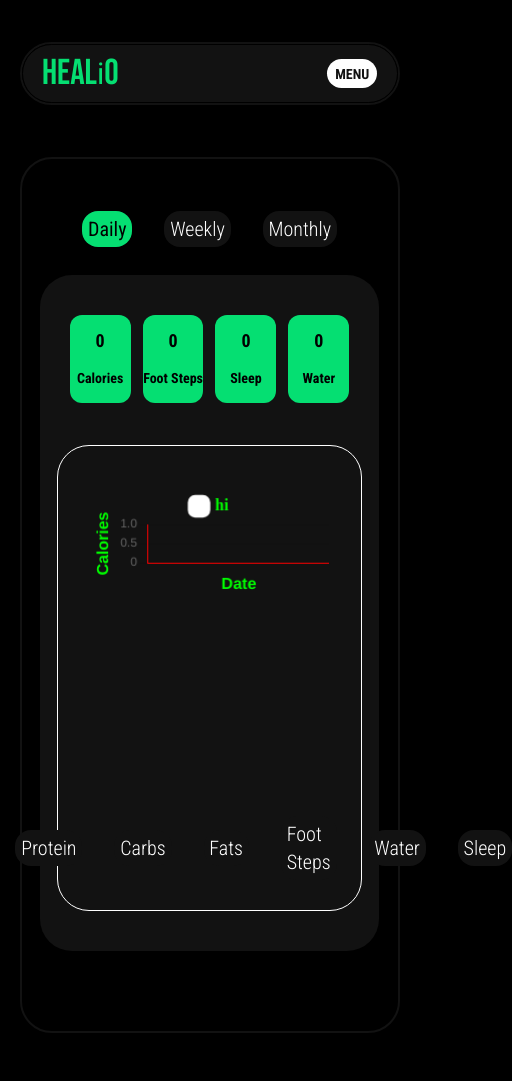
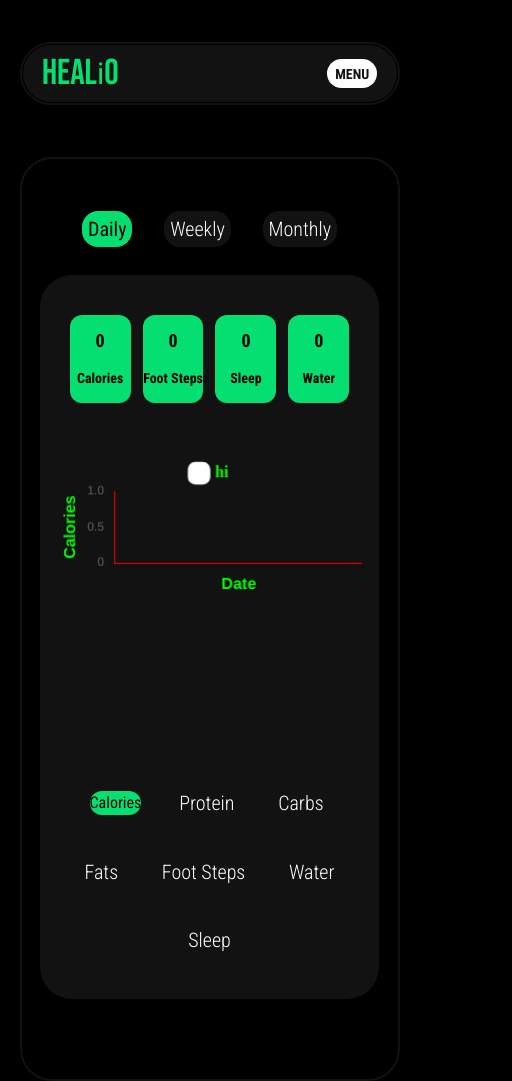
Before and after one commit to dahiya001rohit/Healio, a React (Vite) app in the folder client/: page /track in a window 390 px wide. Shown: the whole page, 512 px wide, since content can reach past the window. Before the commit the page ends 1033 px from the top, so only its background shows below. Built offline with nearby package versions, Linux system fonts and the light colour scheme; no server answers; sample sign-in values are in the browser's storage; a web font is replaced by a local one.

Commit message:
made buttons responsive

```diff
--- a/client/src/components/Track.jsx
+++ b/client/src/components/Track.jsx
@@ -349,13 +349,13 @@ const Track = ({atTop}) => {
                 </h1>
               </div>
           </div>
-          <div className='w-[90%] mt-[5vh] border-[0.5px] p-8 rounded-4xl'>
-            <div className="w-full h-[300px] md:h-[400px] lg:h-[500px]">
+          <div className='w-[90%] mt-[5vh] rounded-4xl'>
+            <div className="w-full h-[300px] md:h-[400px] lg:h-[500px] flex flex-col items-center">
               <Line key={of} data={chartData} options={chartOptions} />
             </div>
-            <div className='w-full h-15 mt-10 flex justify-center items-center font-roboto-condensed gap-8'>
+            <div className='w-full min-h-15 mt-10 flex flex-wrap justify-center items-center font-roboto-condensed gap-8'>
               <h1
-                className={`px-[1.5vw] py-[0.5vh] text-xl rounded-2xl cursor-pointer ${what === 'calories' ? 'bg-green-400 text-black' : 'bg-[#121212] text-white font-light '}`}
+                className={`lg:px-[1.5vw] lg:py-[0.5vh] lg:text-xl rounded-2xl cursor-pointer ${what === 'calories' ? 'bg-green-400 text-black' : 'bg-[#121212] text-white font-light '}`}
                 onClick={calClick}
               >
                 Calories
```
